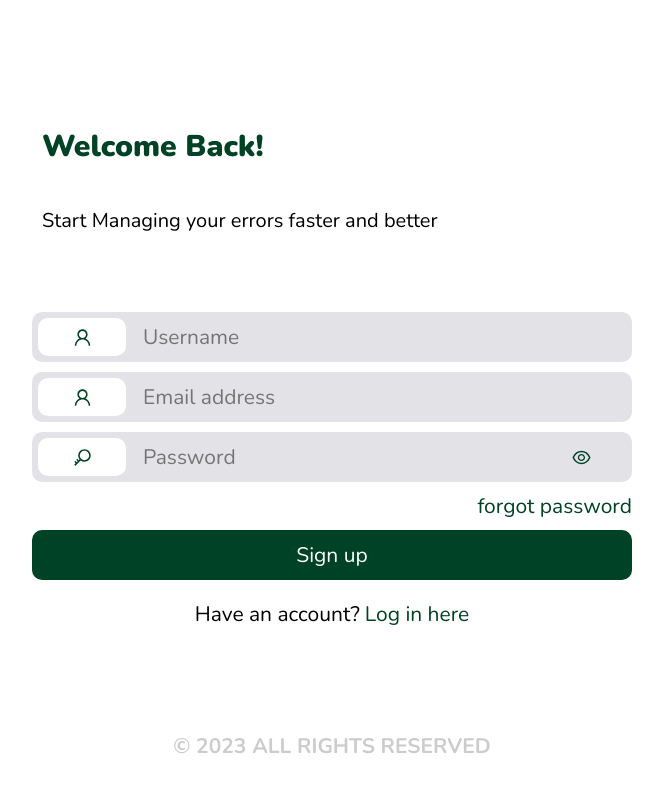
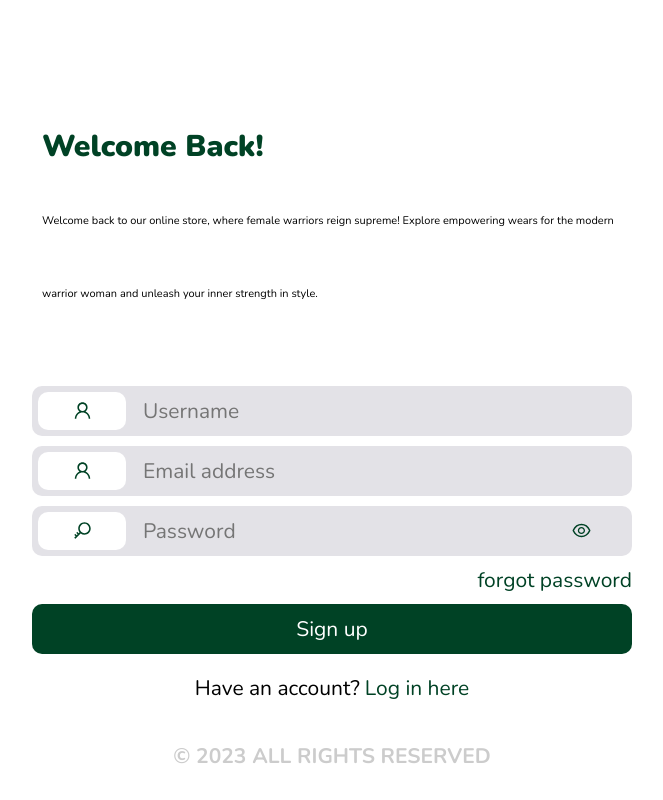
Before and after one commit to aremumahmud/e-commerce-ui, a React (Create React App) app: page /users/1 in a window 1280 px wide. Shown: the whole page, without its empty margins (308-971 px from the left). Built offline with nearby package versions, Linux system fonts and the light colour scheme; a web font is replaced by a local one.

Commit message:
changed the write up for the login

```diff
--- a/src/components/login.jsx
+++ b/src/components/login.jsx
@@ -65,7 +65,7 @@ function Login({error,setAction,URIs, setParams ,busy,setLoad,setBusy}){
             <div className='lit'>
                 <div className="titles">
                     <p className="top">Welcome Back!</p>
-                    <p className="sub">Start Managing your errors faster and better</p>
+                    <p className="sub">Welcome back to our online store, where female warriors reign supreme! Explore empowering wears for the modern warrior woman and unleash your inner strength in style.</p>
                 </div>
                 <form  className="form">
                     {error && <p className='error_msg' style={{color:error.color}}>{error.msg}</p>}
--- a/src/css/login.css
+++ b/src/css/login.css
@@ -59,7 +59,7 @@ body {
 }
 
 .titles .sub {
-    font-size: 20px;
+    font-size: 11px;
 }
 
 .inputWrap {
```
